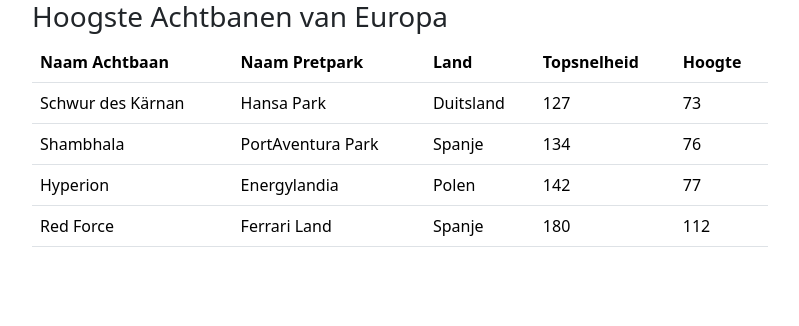
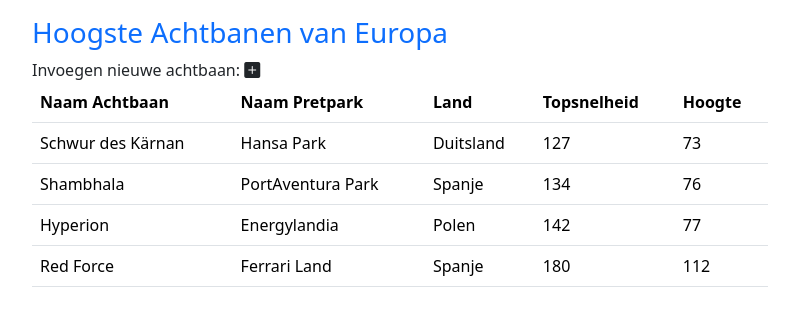
Before and after one commit to adruijter/crud-php-mysql-pdo-2408c, a PHP site: page / in a window 1280 px wide. Shown: the top 326 px of the page, without its empty margins (240-1039 px from the left). Run offline with PHP 8.4, Linux system fonts and the light colour scheme; data comes from the database, SQL or seed files in the repository.

Commit message:
cdn link

```diff
--- a/index.php
+++ b/index.php
@@ -60,14 +60,23 @@ $result = $statement->fetchAll(PDO::FETCH_OBJ);
     <meta name="viewport" content="width=device-width, initial-scale=1">
     <title>Achtbanen van Europa</title>
     <link href="https://cdn.jsdelivr.net/npm/bootstrap@5.3.3/dist/css/bootstrap.min.css" rel="stylesheet" integrity="sha384-QWTKZyjpPEjISv5WaRU9OFeRpok6YctnYmDr5pNlyT2bRjXh0JMhjY6hW+ALEwIH" crossorigin="anonymous">
+    <link rel="stylesheet" href="https://cdn.jsdelivr.net/npm/bootstrap-icons@1.11.3/font/bootstrap-icons.min.css">
     <link rel="shortcut icon" href="img/favicon.ico" type="image/x-icon">
   </head>
   <body>
-    <div class="container">
+    <div class="container mt-3">
 
       <div class="row">
         <div class="col-2"></div>
-        <div class="col-8"><h3>Hoogste Achtbanen van Europa</h3></div>
+        <div class="col-8 text-primary"><h3>Hoogste Achtbanen van Europa</h3></div>
+        <div class="col-2"></div>
+      </div>
+
+      <div class="row">
+        <div class="col-2"></div>
+        <div class="col-8">
+          Invoegen nieuwe achtbaan: <i class="bi bi-plus-square-fill"></i>
+        </div>
         <div class="col-2"></div>
       </div>
 
```
